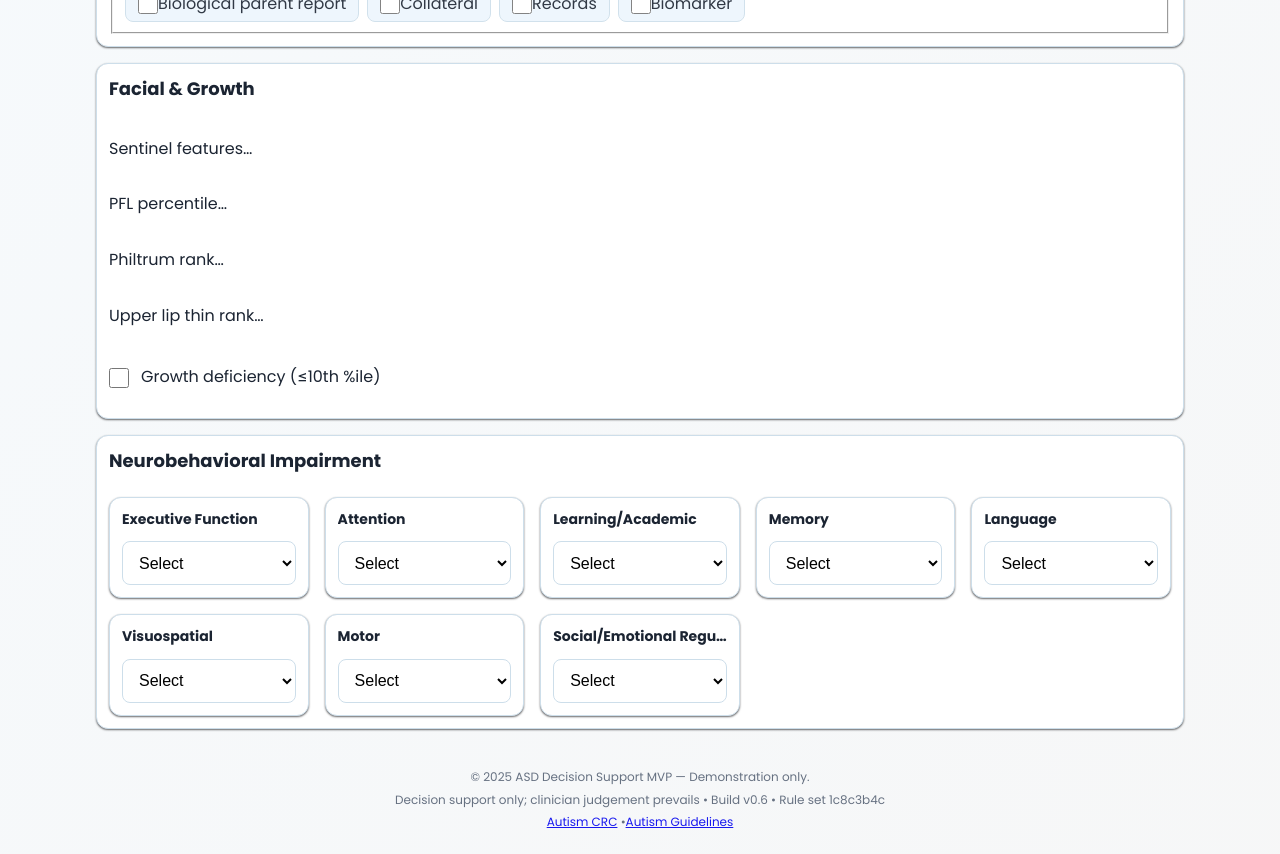
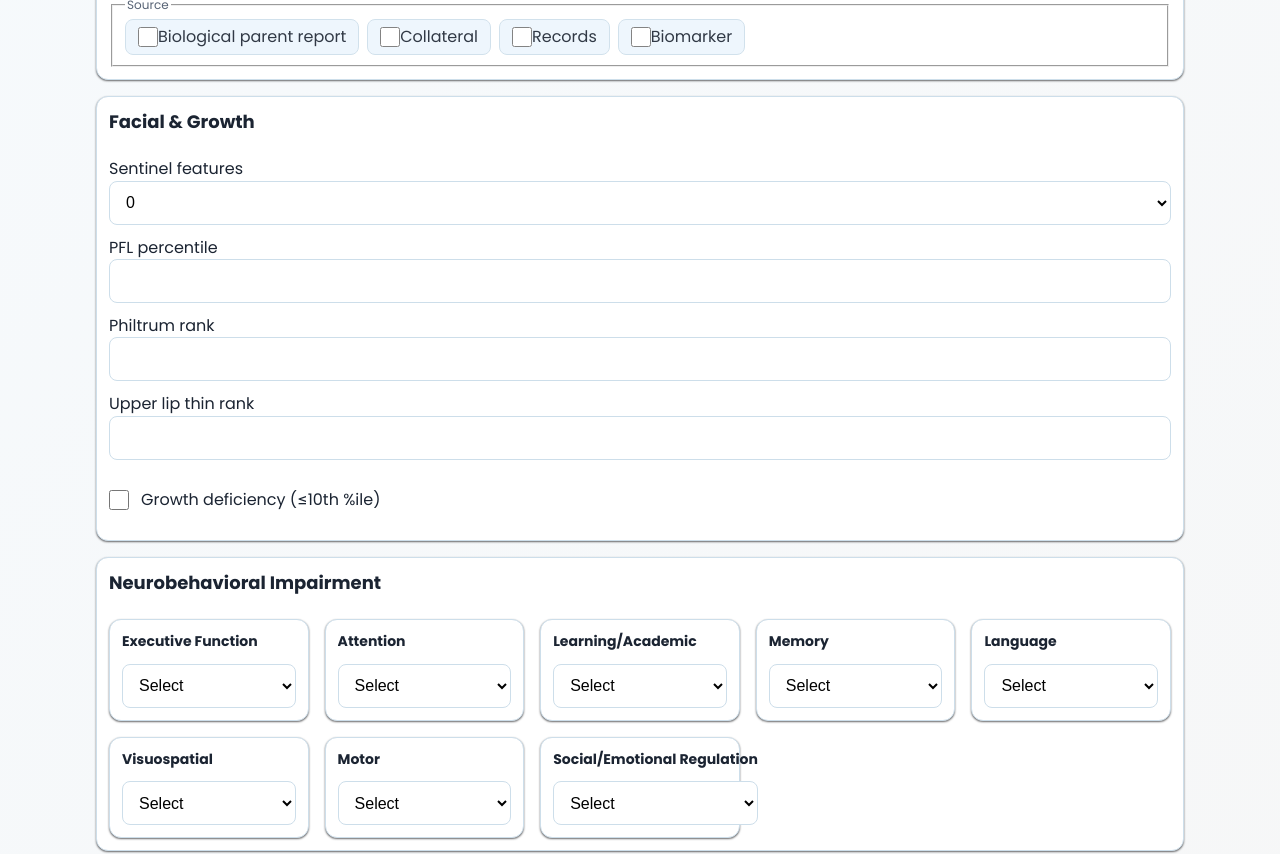
Before and after one commit to dolorvi/asd-ds, a React (Vite) app: page / in a window 1280 px wide. Shown: the part 1080-1934 px from the top of the page. Built offline with nearby package versions, Linux system fonts and the light colour scheme; the HTML template or start-up script is replaced by a standard one.

Commit message:
fix assessment selector filter and client form

```diff
--- a/src/components/AssessmentSelector.tsx
+++ b/src/components/AssessmentSelector.tsx
@@ -54,7 +54,11 @@ export function AssessmentSelector({
 
   const allOptions = useMemo(() => {
     const opts: { name: string; category: string; domain: string; eligible?: boolean }[] = [];
-    assessments.forEach((a) => {
+    // Only include base domain definitions (those without a selected instrument)
+    // so that adding an assessment doesn't duplicate options and break filtering.
+    assessments
+      .filter((a) => !a.selected)
+      .forEach((a) => {
         const category = CATEGORY_MAP[a.domain];
         a.options.forEach((opt) => {
           if (category) {
--- a/src/index.css
+++ b/src/index.css
@@ -53,7 +53,7 @@ body{
 }
 h1{font-size:24px}
 h2{font-size:18px}
-label,.title,.subtitle,.section-title,.card-title,h1,h2,h3,h4,h5,h6{overflow:hidden;text-overflow:ellipsis;white-space:nowrap}
+.title,.subtitle,.section-title,.card-title,h1,h2,h3,h4,h5,h6{overflow:hidden;text-overflow:ellipsis;white-space:nowrap}
 a,button{transition:color var(--t-fast) var(--ease),background-color var(--t-fast) var(--ease),border-color var(--t-fast) var(--ease),box-shadow var(--t-fast) var(--ease),transform var(--t-fast) var(--ease)}
 /* neutral control baseline */
 button,input,select{height:44px;padding:0 var(--space-inset);font-size:16px;border-radius:var(--radius-sm);border:1px solid var(--border);background:var(--panel)}
```
Lines whose indentation alone changed are shown as unchanged.
